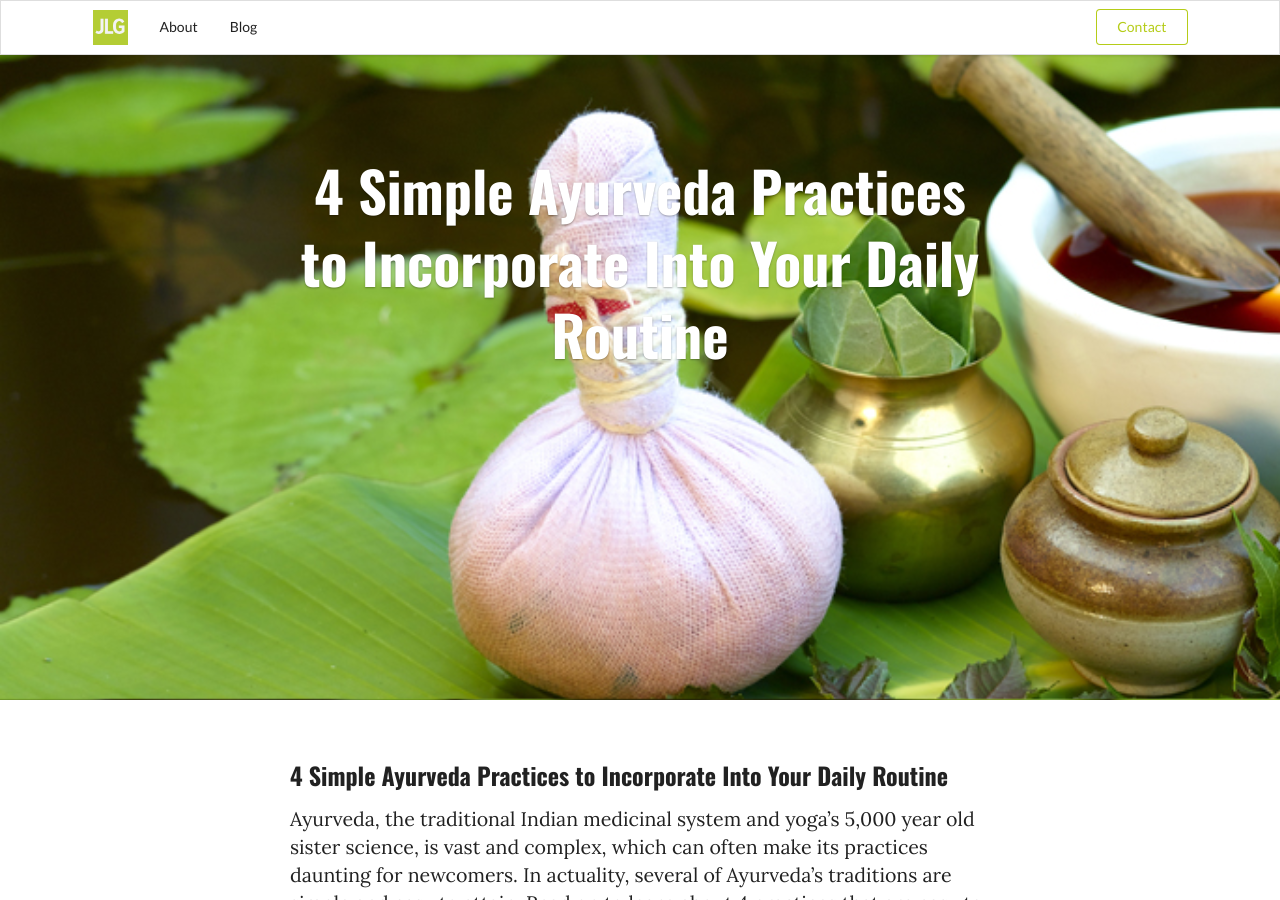
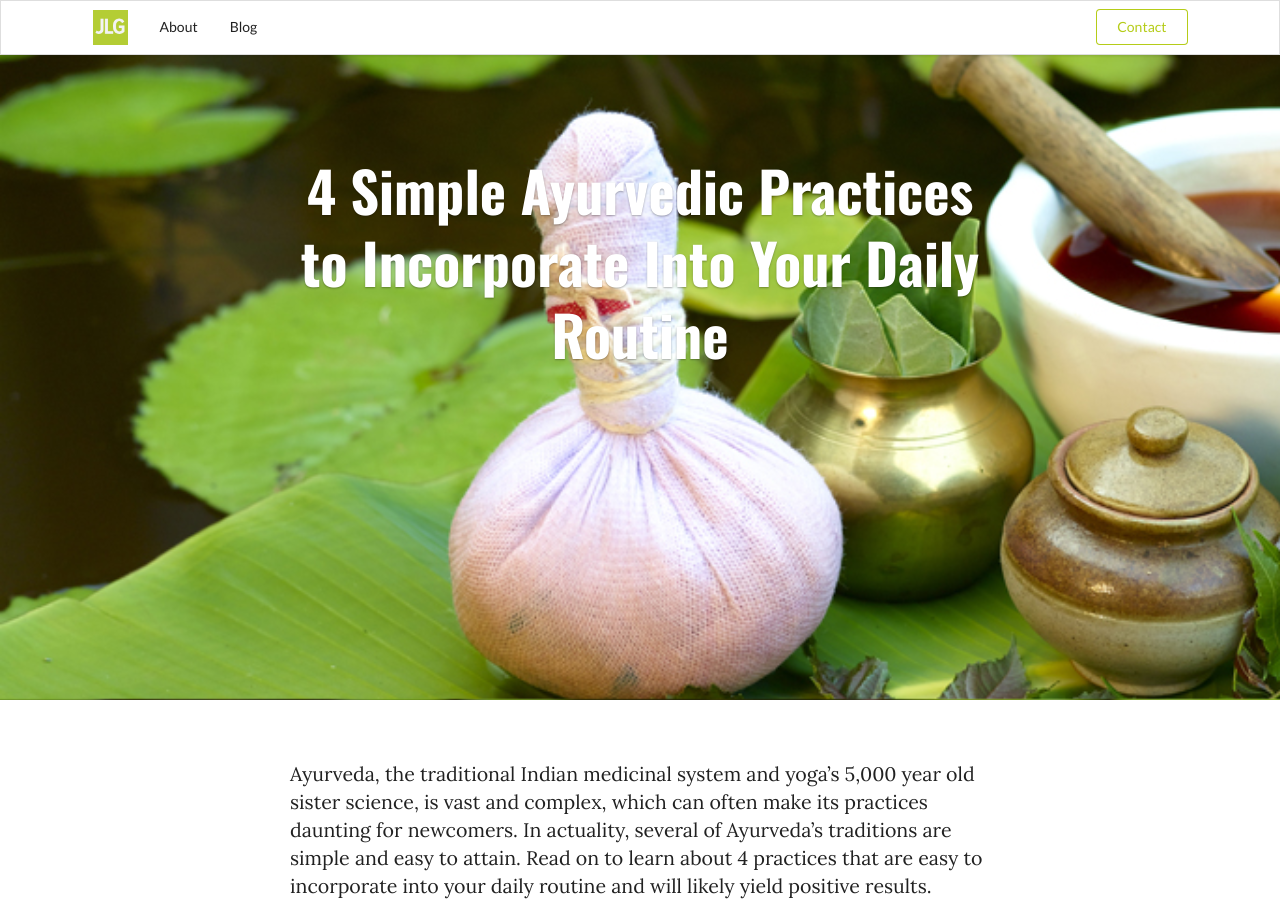
Before and after one commit to yogi-jerz/yogi-jerz.github.io, a Jekyll site: the page built from _posts/2016-01-06-4-simple-ayurveda-practices-to-incorporate-into-your-daily-routine.markdown, in a window 1280 px wide and 900 px high. Built offline with Jekyll 4.4.1, drawn with Linux system fonts in a browser that asks for light colours; nearby versions of some CDN libraries; comment, search, counter and statistics services are not loaded.

Commit message:
update bio

```diff
--- a/_posts/2016-01-06-4-simple-ayurveda-practices-to-incorporate-into-your-daily-routine.markdown
+++ b/_posts/2016-01-06-4-simple-ayurveda-practices-to-incorporate-into-your-daily-routine.markdown
@@ -1,6 +1,6 @@
 ---
 layout: post
-title:  4 Simple Ayurveda Practices to Incorporate Into Your Daily Routine
+title:  4 Simple Ayurvedic Practices to Incorporate Into Your Daily Routine
 date:   2016-01-06
 comments: true
 categories: Ayurveda
@@ -10,8 +10,6 @@ description: Ayurveda, the traditional Indian medicinal system and yoga’s 5,00
 author: Jersey Griggs
 author-image: /images/jersey-square.jpg
 ---
-##4 Simple Ayurveda Practices to Incorporate Into Your Daily Routine
-
 Ayurveda, the traditional Indian medicinal system and yoga’s 5,000 year old sister science, is vast and complex, which can often make its practices daunting for newcomers. In actuality, several of Ayurveda’s traditions are simple and easy to attain. Read on to learn about 4 practices that are easy to incorporate into your daily routine and will likely yield positive results.
 
 ##Scrape Your Tongue
```
